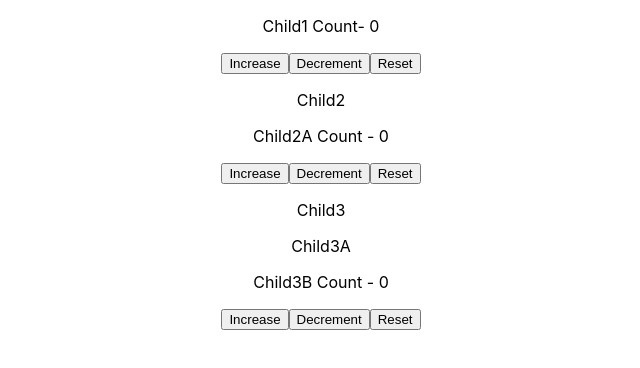
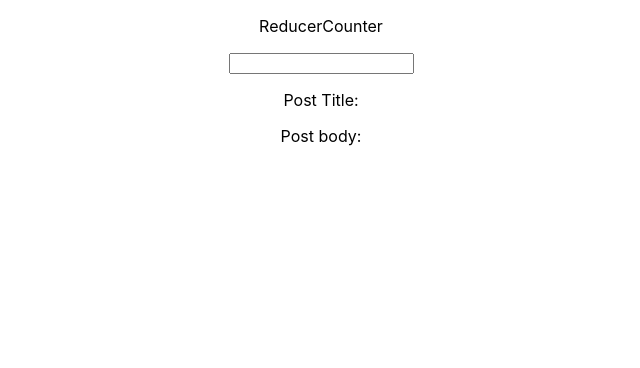
Before and after one commit to priyabratagig/react-hooks, a React (Create React App) app: page / in a window 1280 px wide. Shown: the top 368 px of the page, without its empty margins (319-959 px from the left). Built offline with nearby package versions, Linux system fonts and the light colour scheme.

Commit message:
Data fetching with useReducer

```diff
--- a/src/App.js
+++ b/src/App.js
@@ -7,10 +7,10 @@ import './App.css';
 // import EffectMouseContainerFunctional from './Components/useEffect/EffectMouseContainerFunctional';
 // import { NameContextProvider, HobbyContextProvider } from './Components/useContext/ContextStore';
 // import ContextChild1 from './Components/useContext/ContextChild1';
-// import ReducerCounter from './Components/useReducer/ReducerCounter';
-import { ContextProvider } from './Components/useReducer/ContextStore'
-import Child1 from './Components/useReducer/Child1'
-import Child2 from './Components/useReducer/Child2'
+import ReducerCounter from './Components/useReducer/ReducerCounter';
+// import { ContextProvider } from './Components/useReducer/ContextStore'
+// import Child1 from './Components/useReducer/Child1'
+// import Child2 from './Components/useReducer/Child2'
 import Child3 from './Components/useReducer/Child3'
 
 // only call hook within react functional components at the top level
@@ -29,12 +29,12 @@ function App() {
           <ContextChild1 />
         </HobbyContextProvider>
       </NameContextProvider> */}
-      {/* <ReducerCounter /> */}
-      <ContextProvider>
+      <ReducerCounter />
+      {/* <ContextProvider>
         <Child1 />
         <Child2 />
         <Child3 />
-      </ContextProvider>
+      </ContextProvider> */}
     </div>
   );
 }
--- a/src/Components/useReducer/ReducerCounter.js
+++ b/src/Components/useReducer/ReducerCounter.js
@@ -1,37 +1,48 @@
-import React, { useReducer } from 'react'
+import axios from 'axios';
+import React, { useEffect, useReducer } from 'react'
 //useReducer is used for state management
 //useState is built with useReducer
-//when dealing multiple state variable with same state transition, good to use multiple useReducer
-const initialState = 0;
-const INCREMENT = 'INCREMENT'
-const DECREMENT = 'DECREMENT'
-const RESET = 'RESET'
+const initialState = {
+    loading: false,
+    post: { id: '' },
+    error: '',
+};
+const REQUESTED = 'REQUESTED'
+const REQUEST_FAILED = 'REQUEST_FAILED'
+const REQUEST_SUCCESS = 'REQUEST_SUCCESS'
 const reducer = (state, action) => {
-    switch (action) {
-        case INCREMENT:
-            return state + 1;
-        case DECREMENT:
-            return state - 1;
-        case RESET:
-            return initialState;
+    switch (action.type) {
+        case REQUESTED:
+            return { error: '', loading: true, post: { id: action.payload } };
+        case REQUEST_FAILED:
+            return { ...initialState, error: action.payload, post: { id: state.post.id } };
+        case REQUEST_SUCCESS:
+            return { ...initialState, post: action.payload };
         default:
-            return state;
+            return { ...state };
     };
 }
 function ReducerCounter() {
-    const [firstCount, dispatchFirst] = useReducer(reducer, initialState);
-    const [secondCount, dispatchSecond] = useReducer(reducer, initialState);
+    const [state, dispatch] = useReducer(reducer, initialState);
+    useEffect(() => {
+        if (state.post.id === '') return;
+        axios.get(`https://jsonplaceholder.typicode.com/posts/${state.post.id}`)
+            .then((response) => dispatch({ type: REQUEST_SUCCESS, payload: response.data }))
+            .catch(({ message }) => dispatch({ type: REQUEST_FAILED, payload: message }));
+    }, [state.post.id]);
     return (
         <div>
             <p>ReducerCounter</p>
-            <p>Count - {firstCount}</p>
-            <button onClick={() => dispatchFirst(INCREMENT)}>Increment</button>
-            <button onClick={() => dispatchFirst(DECREMENT)}>Decrement</button>
-            <button onClick={() => dispatchFirst(RESET)}>Reset</button>
-            <p>Second-Count - {secondCount}</p>
-            <button onClick={() => dispatchSecond(INCREMENT)}>Increment</button>
-            <button onClick={() => dispatchSecond(DECREMENT)}>Decrement</button>
-            <button onClick={() => dispatchSecond(RESET)}>Reset</button>
+            <input type="number" value={state.post.id} onChange={({ target: { value } }) => dispatch({ type: REQUESTED, payload: value })} />
+            {state.loading ?
+                <p>...loading</p> :
+                state.error === '' ? (
+                    <>
+                        <p>Post Title: {state.post.title}</p>
+                        <p>Post body: {state.post.body}</p>
+                    </>
+                ) :
+                    <p>Error: {state.error}</p>}
         </div>
     )
 }
```
